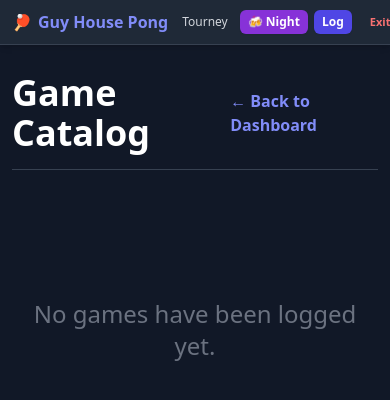
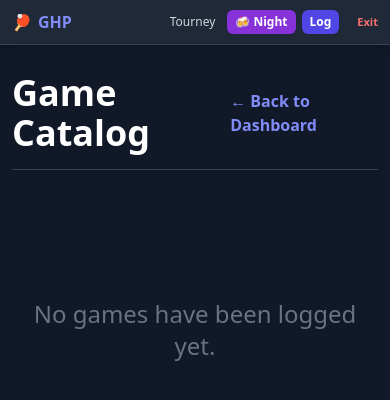
Before and after one commit to Cohen234/WaterPong, a Flask app: page /catalog in a window 390 px wide. Shown: the top 400 px of the page. Run offline with Flask 3, Linux system fonts and the light colour scheme; the visitor is signed in with stand-in values (Sample User, id 1); data that the repository does not hold is empty; some libraries are stand-ins or nearby versions.

Commit message:
Mobile stuff 3

```diff
--- a/templates/base.html
+++ b/templates/base.html
@@ -14,7 +14,7 @@
             <!-- Brand / Home Link -->
             <a href="/" class="text-base sm:text-lg md:text-xl font-extrabold text-indigo-400 hover:text-indigo-300 flex items-center gap-1.5 whitespace-nowrap">
                 <span>🏓</span>
-                <span>Guy House Pong</span>
+                <span>GHP</span>
             </a>
 
             <!-- Nav Actions -->
```
